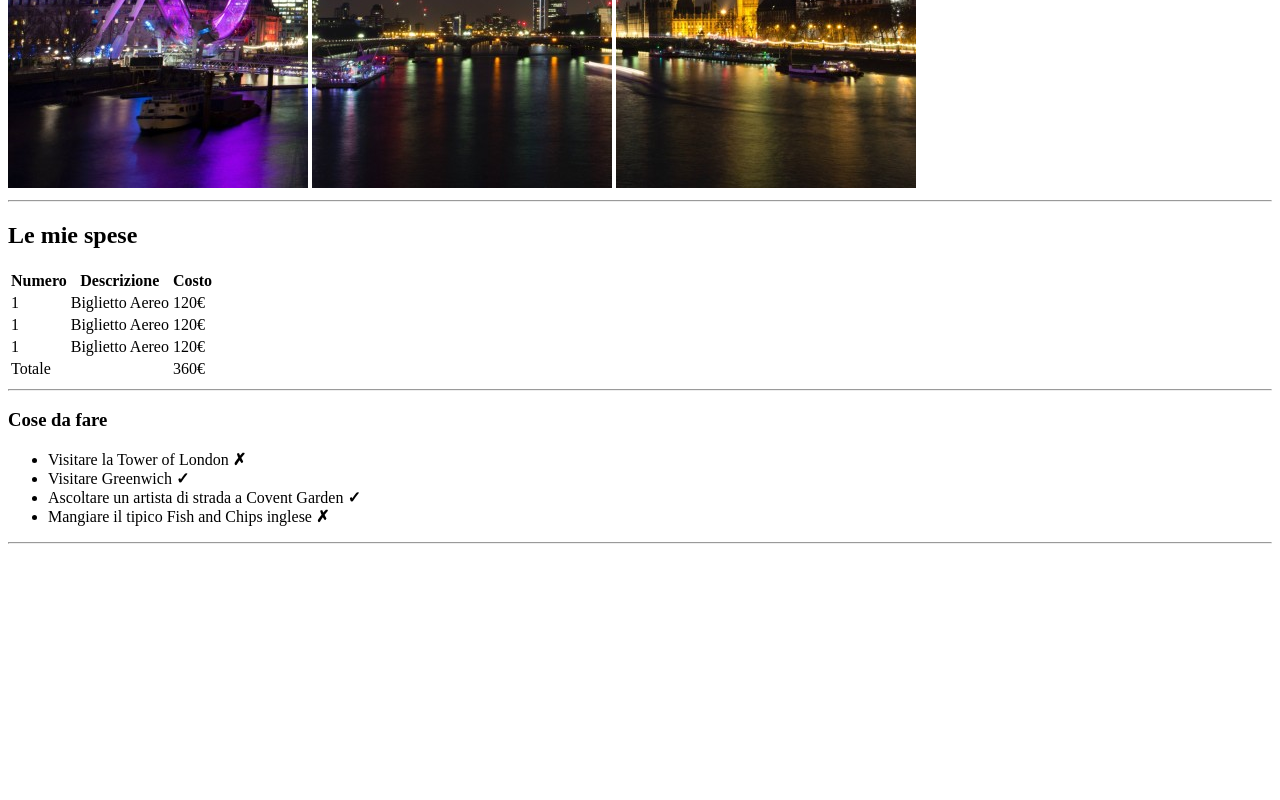
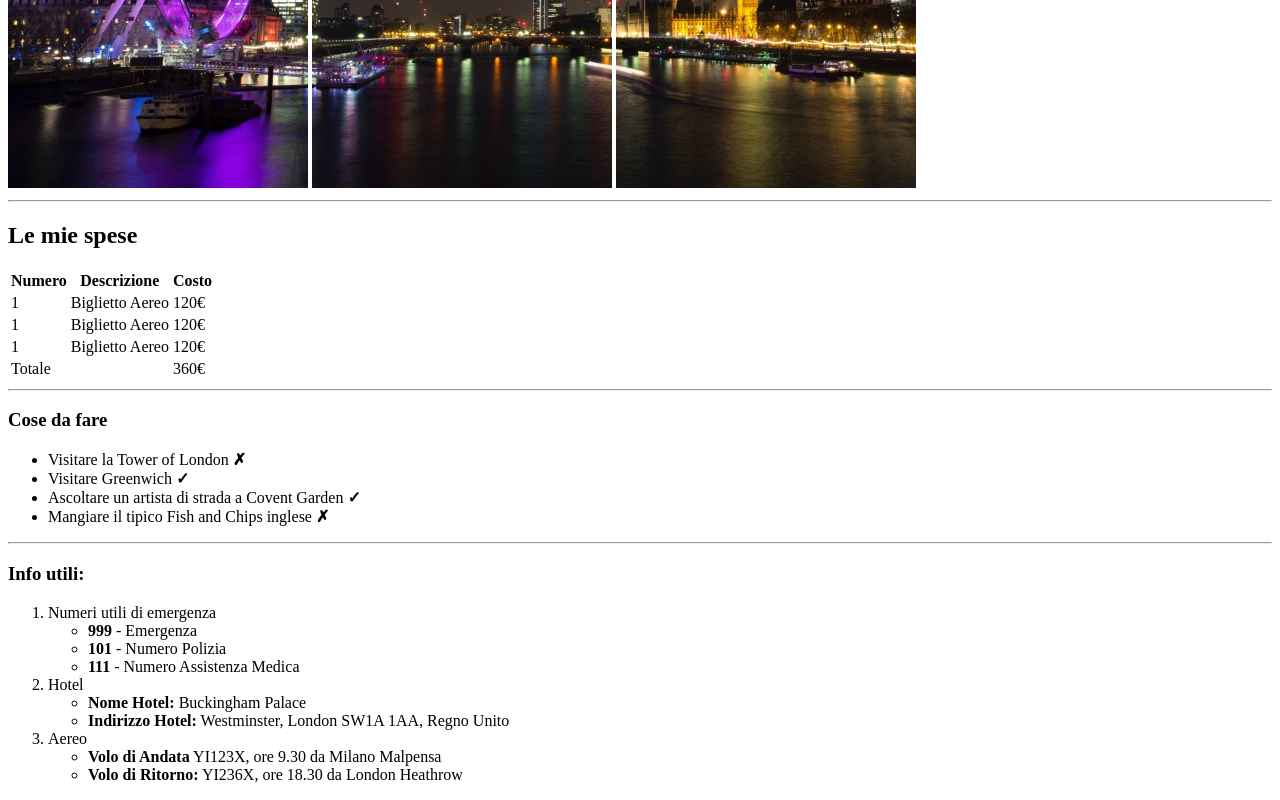
Before and after one commit to serborbone/html-london-trip, a plain HTML site: page index.html in a window 1280 px wide. Shown: the part 492-1292 px from the top of the page. Before the commit the page ends 1044 px from the top, so only its background shows below. Drawn offline with Linux system fonts and the light colour scheme.

Commit message:
Creazione lista "info utili"

```diff
--- a/index.html
+++ b/index.html
@@ -81,6 +81,39 @@
 
           <hr>
 
+          <!-- Lista "Info utili" -->
+          <h3>Info utili:</h3>
+          <ol>
+              <li>
+                  Numeri utili di emergenza
+                  <ul>
+                      <li><strong>999</strong> - Emergenza</li>
+                      <li><strong>101</strong> - Numero Polizia</li>
+                      <li><strong>111</strong> - Numero Assistenza Medica</li>
+                  </ul>
+
+              </li>
+
+              <li>
+                  Hotel
+                  <ul>
+                      <li><strong>Nome Hotel:</strong> Buckingham Palace</li>
+                      <li><strong>Indirizzo Hotel:</strong> Westminster, London SW1A 1AA, Regno Unito</li>
+                  </ul>
+
+              </li>
+
+              <li>
+                  Aereo
+                  <ul>
+                      <li><strong>Volo di Andata</strong> YI123X, ore 9.30 da Milano Malpensa</li>
+                      <li><strong>Volo di Ritorno:</strong> YI236X, ore 18.30 da London Heathrow</li>
+                  </ul>
+
+              </li>
+          </ol>
+          <!-- Fine lista "Info utili" -->
+
       </main>
 
 
```
